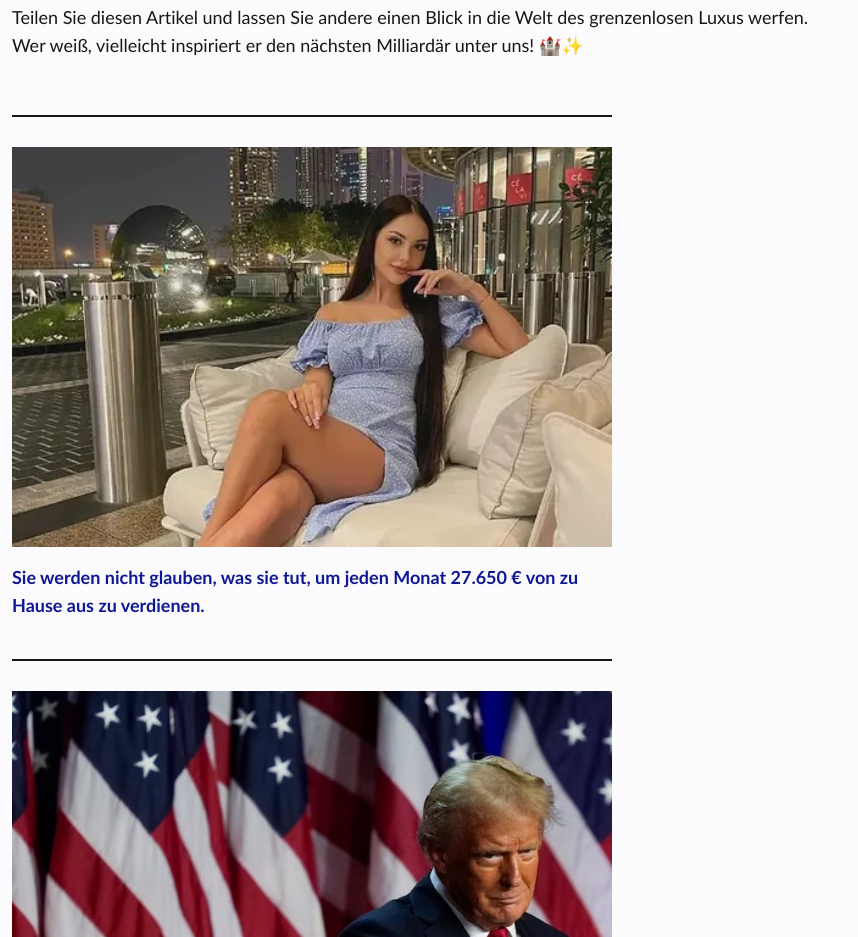
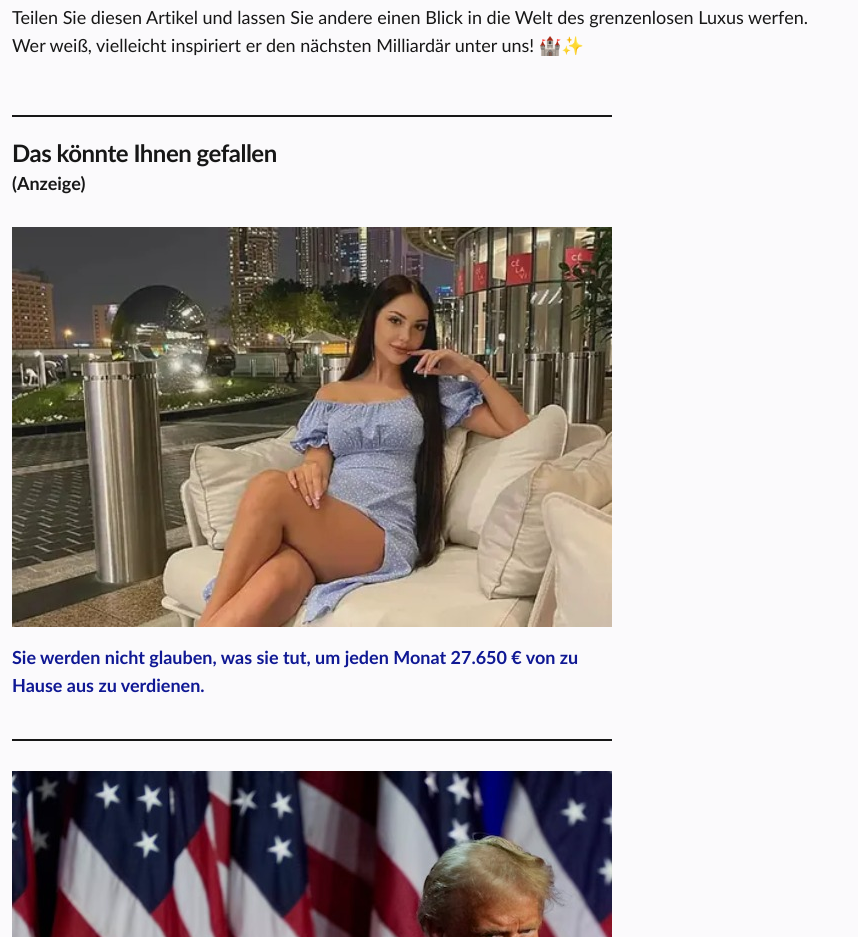
Before and after one commit to Zain-Hassan-0159/teuersten-html, a plain HTML site: page index.html in a window 1280 px wide. Shown: the part 8428-9365 px from the top of the page, without its empty margins (0-858 px from the left). Drawn offline with Linux system fonts and the light colour scheme.

Commit message:
ads title

```diff
--- a/assets/css/index.css
+++ b/assets/css/index.css
@@ -641,7 +641,7 @@
         margin-top: 40px;
     }
 
-    .ad h3{
+    .ad h3, .ads h3{
         margin-bottom: 0;
         margin-top: 20px;
     }
--- a/index.html
+++ b/index.html
@@ -152,7 +152,10 @@
                         Teilen Sie diesen Artikel und lassen Sie andere einen Blick in die Welt des grenzenlosen Luxus werfen. Wer weiß, vielleicht inspiriert er den nächsten Milliardär unter uns! 🏰✨
                     </p>
                     <div class="ads">
+
                         <a href="" class="ad">
+                            <h3>Das könnte Ihnen gefallen</h3>
+                            <div>(Anzeige)</div>
                             <img src="assets/images/2.jpeg" alt="Sie werden nicht glauben, was sie tut, um jeden Monat 27.650 € von zu Hause aus zu verdienen.
                             ">
                             <p>Sie werden nicht glauben, was sie tut, um jeden Monat 27.650 € von zu Hause aus zu verdienen.
```
